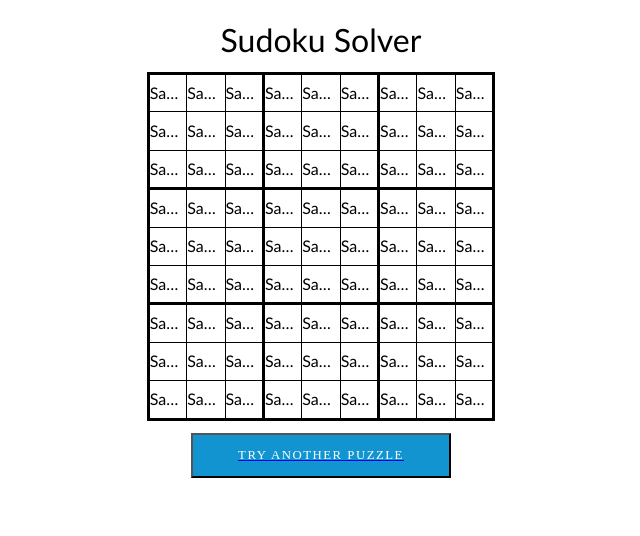
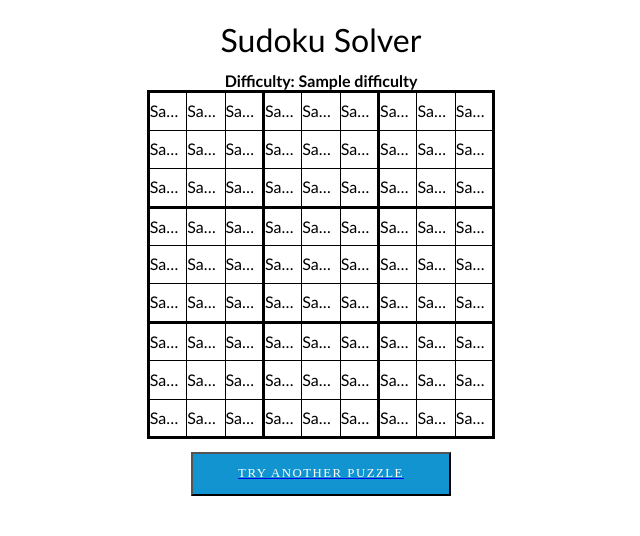
Before and after one commit to Shubh587/AI-Sudoku-Solver, a Flask app: template templates/solve.html in a window 1280 px wide. Shown: the top 536 px of the page, without its empty margins (319-959 px from the left). Run offline with Flask 2, Linux system fonts and the light colour scheme; the template is opened without the code that fills it: most values are stand-ins (such as "Sample title", 1, 10 or a date in 2020); some libraries are stand-ins or nearby versions.

Commit message:
Difficulty identifiers
Used input from app.py to display the difficulty of the current problem and sent the color input into CSS using the "style" tag.

```diff
--- a/templates/index_generated.html
+++ b/templates/index_generated.html
@@ -21,6 +21,7 @@
         <div class="puzzle">
             <table>
                 <caption class="title">Sudoku Solver</caption>
+                <caption class="difficulty" style="--main-color: {{difficulty[1]}}"><strong>Difficulty: {{difficulty[0]}}</strong></caption>
                 <colgroup><col><col><col>
                 <colgroup><col><col><col>
                 <colgroup><col><col><col>
--- a/templates/solve.html
+++ b/templates/solve.html
@@ -24,6 +24,7 @@
         <div class="puzzle">
             <table>
                 <caption class="title">Sudoku Solver</caption>
+                <caption class="difficulty" style="--main-color: {{difficulty[1]}}"><strong>Difficulty: {{difficulty[0]}}</strong></caption>
                 <colgroup><col><col><col>
                 <colgroup><col><col><col>
                 <colgroup><col><col><col>
```
